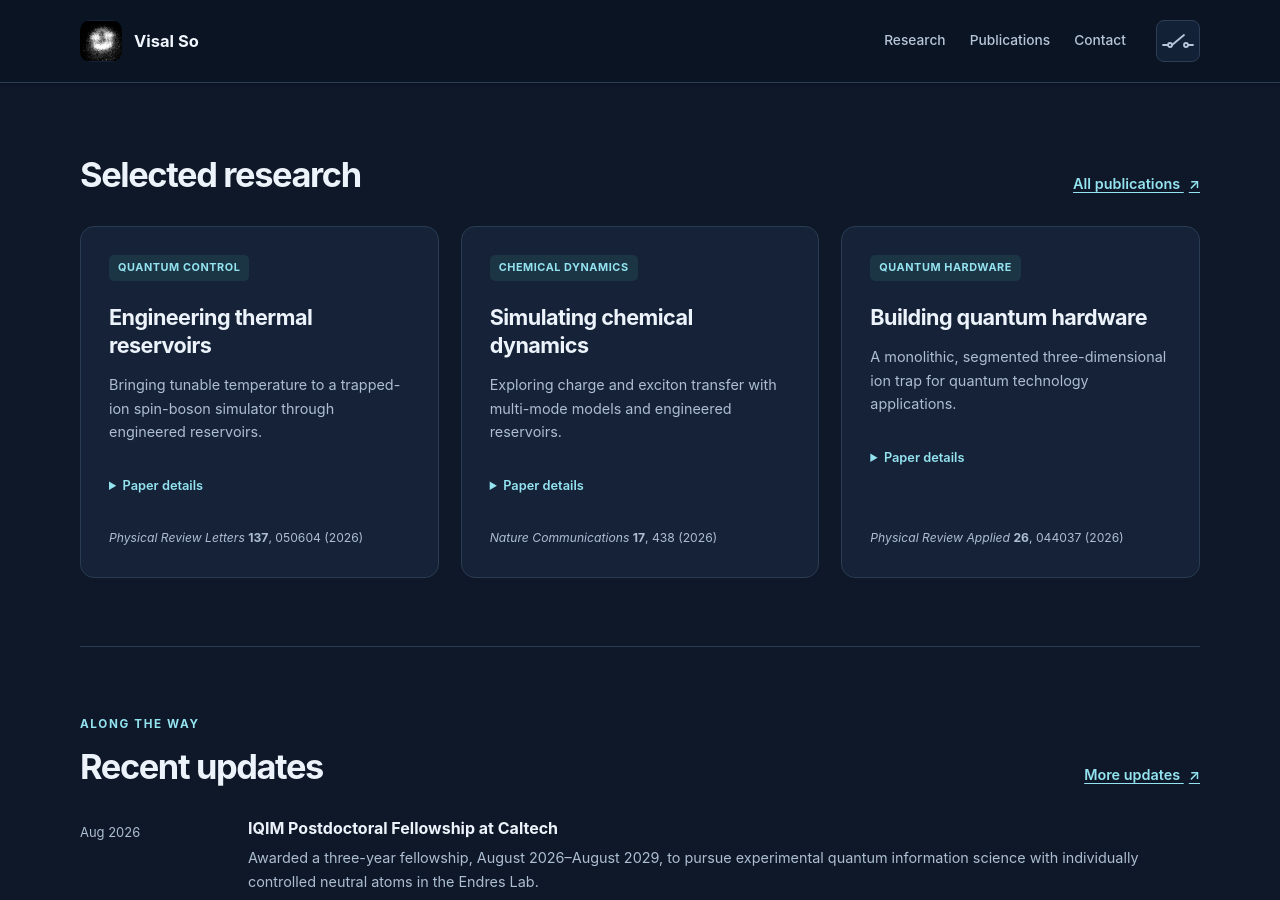
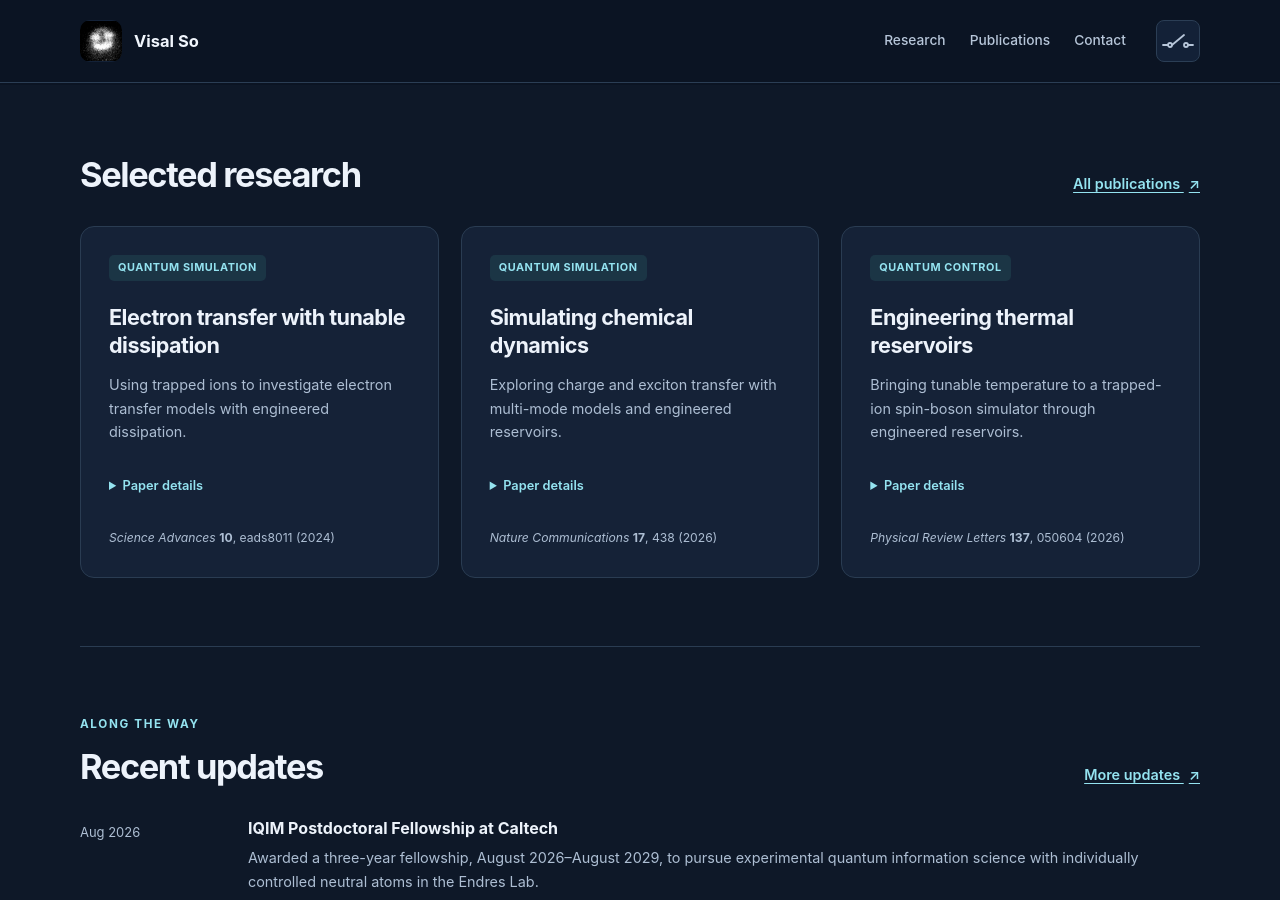
Before and after one commit to visalso/visalso.github.io, a Jekyll site: the page built from index.html, in a window 1280 px wide and 900 px high, scrolled down 1178 px. Built offline with Jekyll 4.4.1, drawn with Linux system fonts in a browser that asks for light colours.

Commit message:
Update publications.yml

```diff
--- a/_data/publications.yml
+++ b/_data/publications.yml
@@ -25,8 +25,7 @@
   year: 2026
   venue: Physical Review Applied 26, 044037
   type: journal
-  selected: true
-  selected_order: 3
+  selected: false
   links:
     - label: Journal
       url: https://journals.aps.org/prapplied/abstract/10.1103/srq8-cgnt
@@ -84,7 +83,7 @@
   venue: Physical Review Letters 137, 050604
   type: journal
   selected: true
-  selected_order: 1
+  selected_order: 3
   links:
     - label: Journal
       url: https://journals.aps.org/prl/abstract/10.1103/mf8d-91ws
@@ -127,7 +126,7 @@
   short_title: Simulating chemical dynamics
   summary: Exploring charge and exciton transfer with multi-mode models and
     engineered reservoirs.
-  category: Chemical dynamics
+  category: Quantum simulation
   authors:
     - V. So
     - M. Duraisamy Suganthi
@@ -239,7 +238,7 @@
   short_title: Delocalized excitation transfer
   summary: Studying excitation transfer in open quantum systems with
     long-range interactions.
-  category: Open quantum systems
+  category: Quantum simulation
   authors:
     - D. F. Padilla
     - V. So
@@ -293,7 +292,7 @@
   short_title: Dissipation-assisted entanglement
   summary: Exploring steady-state entanglement engineering through electron
     transfer models and dissipation.
-  category: Open quantum systems
+  category: Quantum control
   authors:
     - M. Zhu
     - V. So
@@ -345,7 +344,7 @@
   short_title: Electron transfer with tunable dissipation
   summary: Using trapped ions to investigate electron transfer models with
     engineered dissipation.
-  category: Chemical dynamics
+  category: Quantum simulation
   authors:
     - V. So
     - M. Duraisamy Suganthi
@@ -359,7 +358,8 @@
   year: 2024
   venue: Science Advances 10, eads8011
   type: journal
-  selected: false
+  selected: true
+  selected_order: 1
   links:
     - label: Journal
       url: https://www.science.org/doi/10.1126/sciadv.ads8011
```
